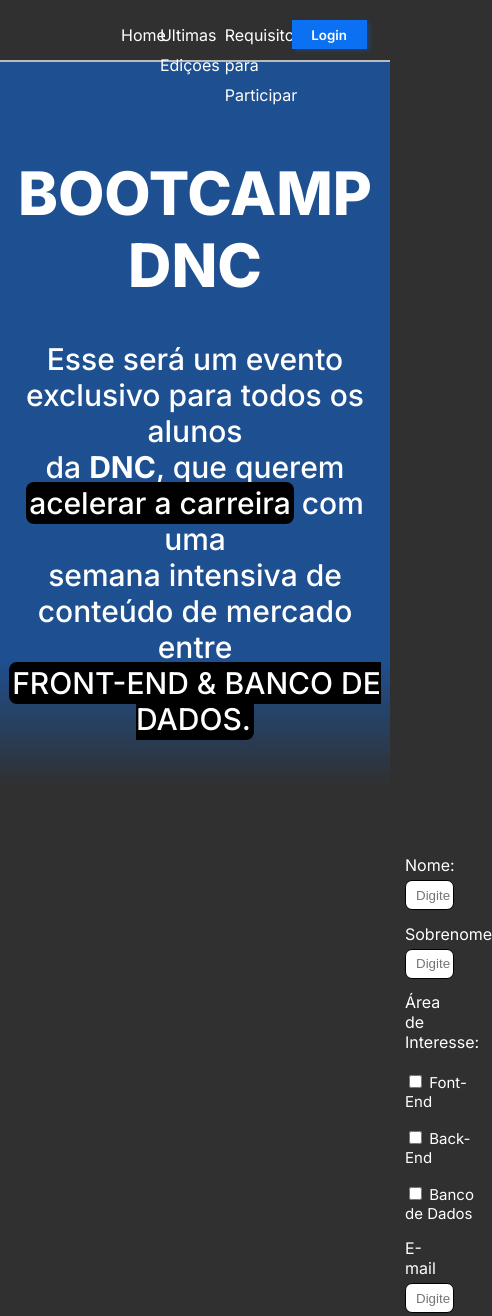
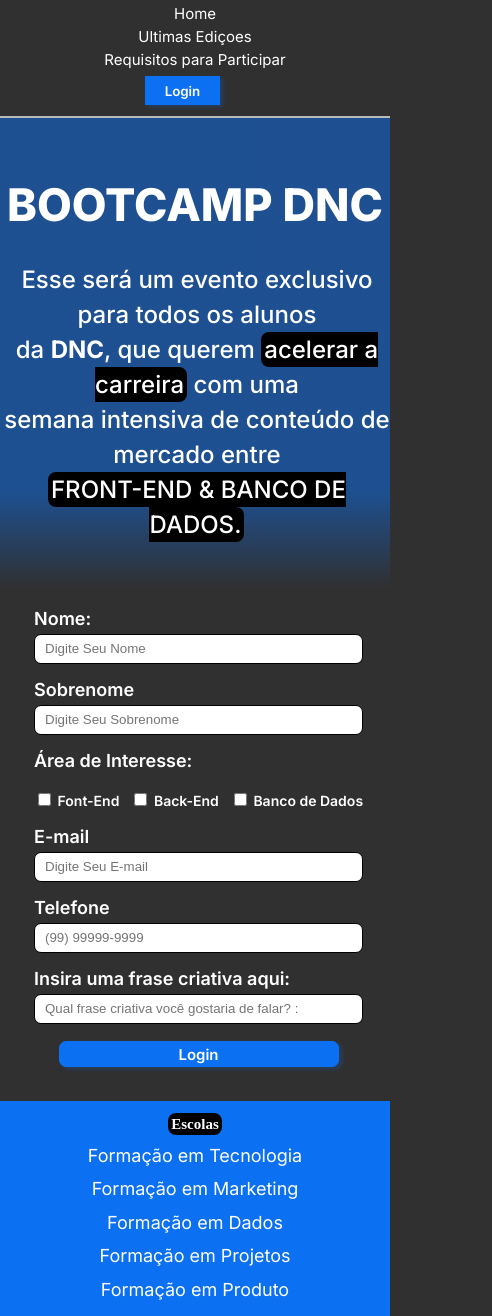
Before and after one commit to Ferrazg/Aula04, a plain HTML site: page index.html in a window 390 px wide. Shown: the top 1316 px of the page, 492 px wide, since content can reach past the window. Drawn offline with Linux system fonts and the light colour scheme.

Commit message:
Subindo terceira Fase , HTML, CSS e Media Query

```diff
--- a/index.html
+++ b/index.html
@@ -18,10 +18,9 @@
         </div>
           <div class="cabecalhoBotton">
             <button  id="Buttons">
-                <a  href="">Login</a>
+                <a   href="www.dnc.com.br">Login</a>
             </button>
           </div>
-
     </div>
     <div class="conteiner" id="cabecalhoInfo">
        <div id="cabecalhoInfo">
--- a/styles.css
+++ b/styles.css
@@ -6,11 +6,11 @@
     --backGroundMenu:#303030;
 }
 body{
+    width: 100%;
     margin: 0;
     background: linear-gradient(180deg, rgba(12, 112, 242, 0.5) 29.91%, rgba(12, 112, 242, 0) 35.84%) #303030;
     background-repeat: no-repeat;
 }
-
 .conteiner{
     display: grid;
     grid-auto-flow:column ;
@@ -27,7 +27,14 @@
     background: var(--backGroundMenu) ;
     height: 60px;
     width: 95%;
-
+   text-decoration: none;
+}
+.cabecalho a{
+    text-decoration: none;
+    font-family: var(--textPage);
+    font-weight: 400;
+    font-size: 15px;
+    color: var(--colorText);
 }
 #cabecalho{
     background: var(--backGroundMenu) ;
@@ -41,8 +48,8 @@
 #cabecalho a:hover{
     color: #cecece;
 }
-.textCabrcalho{
-    width: 80%;
+#textCabecalho{
+    width: 100%;
     color:var(--colorText);
     font-size: 16px;
     font-weight: 400;
@@ -60,7 +67,6 @@
     height:40px ;
     padding: 0;
 }
-
 #Buttons{
     background-color: var(--colorFooterAndBackBotton);
     margin-bottom: 15px;
@@ -81,6 +87,7 @@
     width:100%
 }
 #cabecalhoInfo{
+    width: 100%;
     text-align: center;
     color: var(--colorText);
 }
@@ -88,9 +95,12 @@
     font-family: var(--textPage);
     font-size: 60px;
     font-weight: 800;
-    margin-top: 95px;
+    margin-top: 60px;
+    width: 100%;
 }
 #cabecalhoInfo h2{
+    width: 100%;
+    line-height: 40px;
     font-family: var(--textPage);
     font-weight: 500;
     font-size: 30px;
@@ -100,27 +110,20 @@
     border-radius: 8px;
     background-color: #000000;
 }
-
-
 .formsPag{
+    width: 100%;
+    margin-top: 10%;
+    padding-top: 180px;
   margin-left: 405px;
 
 }
 .infoForms h2{
     font-family: var(--textPage);
-    font-weight: 400;
-    font-size: 16px;
+    font-weight: 600;
+    font-size: 20px;
     margin-bottom: 5px;
     color: var(--colorText);
-}
-
-
-.labelForms {
-    font-size: 22px;
-    font-family: var(--textPage);
-    font-weight: 600;
-    width: 40%;
-    margin-bottom: 0;
+    width: 100%;
 }
 .input{
     border: 1px solid ;
@@ -133,9 +136,9 @@
     display: inline-block;
     margin-right:15px;
     margin-bottom: 2px;
-    font-weight: 400;
+    font-weight: 600;
     font-family: var(--textPage);
-    font-size: 15px;
+    font-size: 18px;
     color: var(--colorText);
 
 }
@@ -150,10 +153,9 @@
     font-size: 15px;
     background-color: var(--colorFooterAndBackBotton);
     color: var(--colorText);
+    box-shadow: 3px 2px 4px rgba(12, 112, 242, 0.25); ;
+    cursor: pointer;
 
-}
-.formsPag{
-    margin-top: 80px;
 }
 #cursosDnc{
     color: var(--colorText);
@@ -199,3 +201,103 @@
 #back{
     background-color: var(--colorFooterAndBackBotton);
 }
+@media only screen and (max-width: 600px){
+
+    .cabecalho{
+        display: flex;
+        flex-direction: column;
+        height: 50%;
+        padding: 0;
+        margin:0 ;
+        width: 100%;
+    }
+    .cabecalho a{
+        height: 15%;
+        margin-top: 1%;
+    }
+    #cabecalho{
+        display: flex;
+        flex-direction: column;
+        width: 100%;
+        height: auto;
+
+    }
+    .cabecalho #reec{
+        width: 100%;
+        text-align: center;
+    }
+   .cabecalhoBotton{
+    width: 56.4%;
+    align-items: center;
+    margin-top: 2%;
+    margin-right: 1px;
+   }
+   #cabecalhoInfo{
+    height: 100%;
+   }
+   #cabecalhoInfo h1{
+    font-size: 45px;
+    margin-top: 15%;
+   }
+   #cabecalhoInfo h2{
+    font-size: 24px;
+    line-height: 35px;
+    margin: 0.5%;
+   }
+   #textCabecalho{
+    height: 100%;
+    margin: 1% 0  0 0  ;
+   }
+   #formsPag{
+    margin-top: 15px;
+    padding: 20px;
+   }
+   .formsPag{
+    margin-top: 15px;
+    padding-top: 20px;
+    margin: 2%;
+    padding: 2%;
+   }
+   .infoForms h2{
+    font-size: 18px;
+   }
+   .input{
+    width: 90%;
+   }
+   .infoForms h3{
+    font-size: 14px;
+    margin-right: 2%;
+   }
+   .formsPag button{
+    margin-left: 7%;
+    width: 80%;
+    align-items: center;
+   }
+   #back{
+    flex-direction: column;
+   }
+   #cursosDnc{
+    margin: 0;
+    display: flex;
+    flex-direction: column;
+
+   }
+   #cursosDnc li {
+    font-size: 10px;
+    height: 10%;
+
+   }
+   #cursosDnc ul{
+    font-size: 10px;
+    width: 100%;
+    line-height: 20px;
+    padding: 0;
+    margin: 0;
+   }
+   #infosDnc h3{
+    font-size: 15px;
+    margin-top: 5%;
+   }
+
+
+}
```
